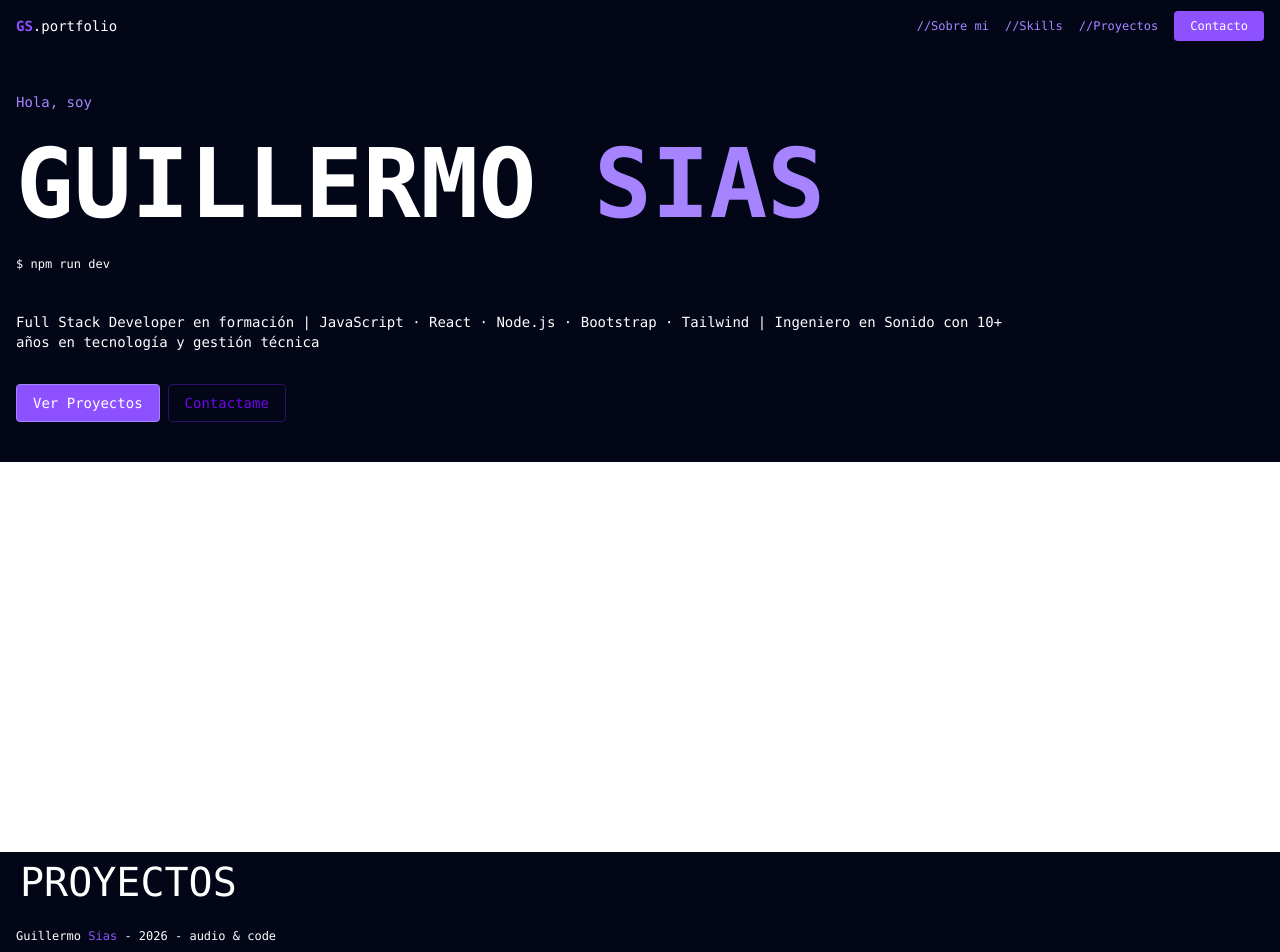
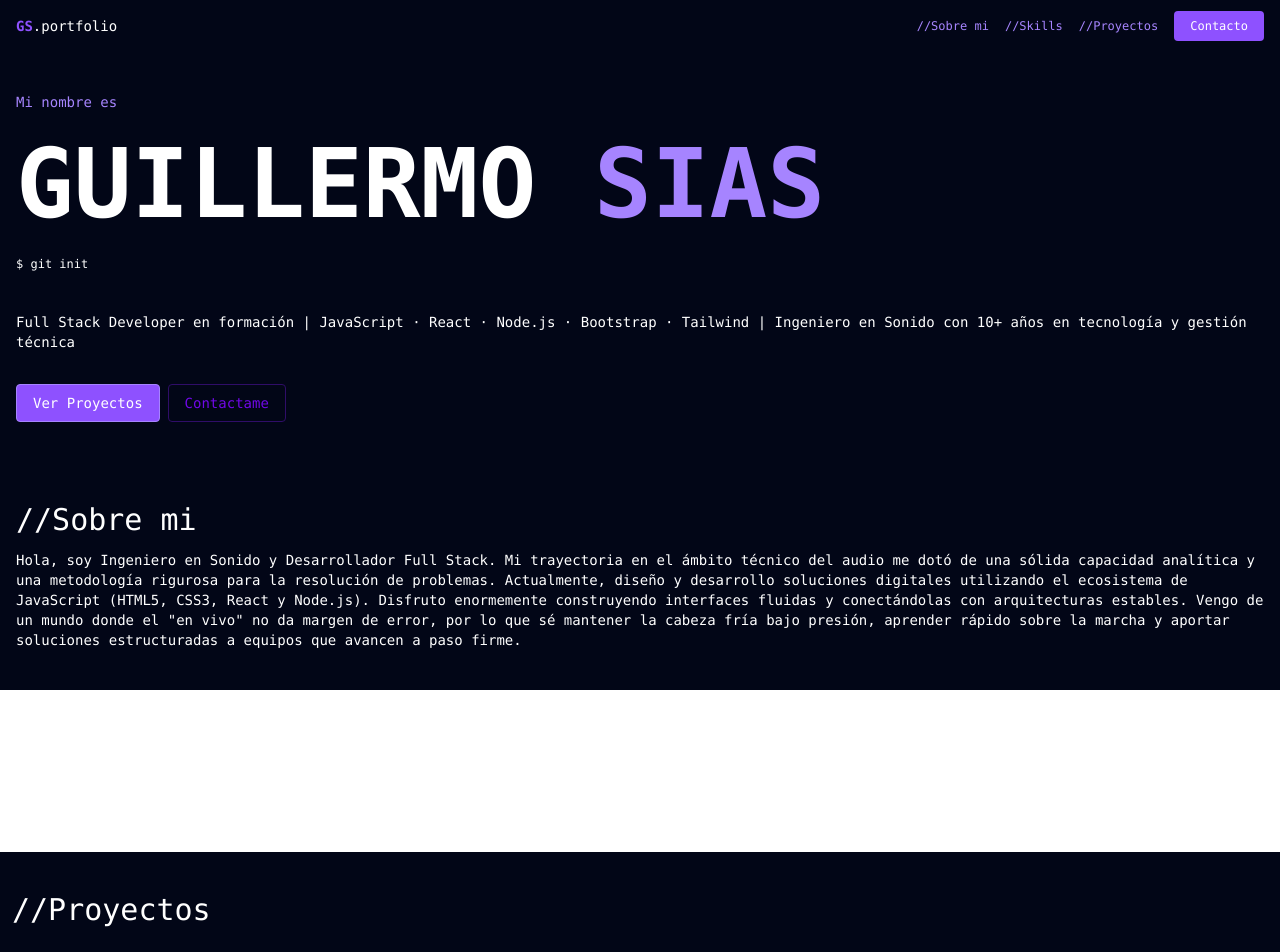
Before and after one commit to gsiasp-hash/Portafolio, a React (Vite) app: page / in a window 1280 px wide. Shown: the top 952 px of the page. Built offline with nearby package versions, Linux system fonts and the light colour scheme.

Commit message:
add seccion "sobre mi"

```diff
--- a/src/assets/Views/About.jsx
+++ /dev/null
@@ -1,9 +0,0 @@
-import React, { Component } from 'react'
-
-export default class About extends Component {
-  render() {
-    return (
-      <div>About</div>
-    )
-  }
-}
--- a/src/assets/Views/Home.jsx
+++ b/src/assets/Views/Home.jsx
@@ -4,12 +4,14 @@ import Proyectos from "./Proyectos";
 import Footer from "../components/Footer";
 import Proyecto from "../components/Proyecto";
 import Hero from "../components/Hero";
+import About from "../components/About";
 
 export default class Home extends Component {
   render() {
     return (
       <div className="min-h-screen flex flex-col font-mono">
         <Hero />
+        <About/>
       </div>
     );
   }
--- a/src/assets/Views/Proyectos.jsx
+++ b/src/assets/Views/Proyectos.jsx
@@ -3,8 +3,8 @@ import React, { Component } from "react";
 export default class Proyectos extends Component {
   render() {
     return (
-      <div className="bg-[#020617] text-white">
-        <h2 className="text-[2.5rem] pl-5">PROYECTOS</h2>
+      <div className="bg-[#020617] text-white py-10 px-3">
+        <h2 className="text-3xl">//Proyectos</h2>
       </div>
     );
   }
--- /dev/null
+++ b/src/assets/components/About.jsx
@@ -0,0 +1,23 @@
+import React, { Component } from "react";
+
+export default class About extends Component {
+  render() {
+    return (
+      <div className="bg-[#020617] text-white py-10 px-4">
+        <h2 className="text-3xl pb-3">//Sobre mi</h2>
+        <p className="text-sm">
+          Hola, soy Ingeniero en Sonido y Desarrollador Full Stack. Mi
+          trayectoria en el ámbito técnico del audio me dotó de una sólida
+          capacidad analítica y una metodología rigurosa para la resolución de
+          problemas. Actualmente, diseño y desarrollo soluciones digitales
+          utilizando el ecosistema de JavaScript (HTML5, CSS3, React y Node.js).
+          Disfruto enormemente construyendo interfaces fluidas y conectándolas
+          con arquitecturas estables. Vengo de un mundo donde el "en vivo" no da
+          margen de error, por lo que sé mantener la cabeza fría bajo presión,
+          aprender rápido sobre la marcha y aportar soluciones estructuradas a
+          equipos que avancen a paso firme.
+        </p>
+      </div>
+    );
+  }
+}
--- a/src/assets/components/Footer.jsx
+++ b/src/assets/components/Footer.jsx
@@ -3,7 +3,7 @@ import React, { Component } from "react";
 export default class Footer extends Component {
   render() {
     return (
-      <div className="bg-[#020617] text-white p-4 text-xs font-light ">
+      <div className="bg-[#020617] text-white p-4 text-xs text-center font-light ">
         Guillermo <span className="text-violet-500">Sias</span> - 2026 - audio &
         code
       </div>
--- a/src/assets/components/Hero.jsx
+++ b/src/assets/components/Hero.jsx
@@ -6,19 +6,18 @@ export default class Hero extends Component {
   render() {
     return (
       <div className="bg-[#020617] text-white py-10 flex items-center justify-center flex-col gap-5 md:flex-row md:gap-10 lg:flex-row lg:gap-15 px-4">
-        <div className="text-center md:text-left mr-60">
-          <p className="text-violet-400 text-sm font-light">Hola, soy</p>
+        <div className="text-center md:text-left">
+          <p className="text-violet-400 text-sm font-light">Mi nombre es</p>
           <h1 className="text-[6rem] font-bold">
             GUILLERMO <span className="text-violet-400">SIAS</span>
           </h1>
-          <h2 className="text-xs font-medium ">$ npm run dev</h2>
+          <h2 className="text-xs font-medium ">$ git init</h2>
           <p className="text-sm mt-10">
             Full Stack Developer en formación | JavaScript · React · Node.js ·
-            Bootstrap · Tailwind | Ingeniero en Sonido con 10+ años en tecnología
-            y gestión técnica
+            Bootstrap · Tailwind | Ingeniero en Sonido con 10+ años en
+            tecnología y gestión técnica
           </p>
           <div className="mt-3">
-
             <button className="bg-violet-500 border border-violet-400 hover:bg-violet-700 text-white py-2 px-4 rounded mt-5 text-sm cursor-pointer">
               Ver Proyectos
             </button>
```
Lines whose indentation alone changed are shown as unchanged.
